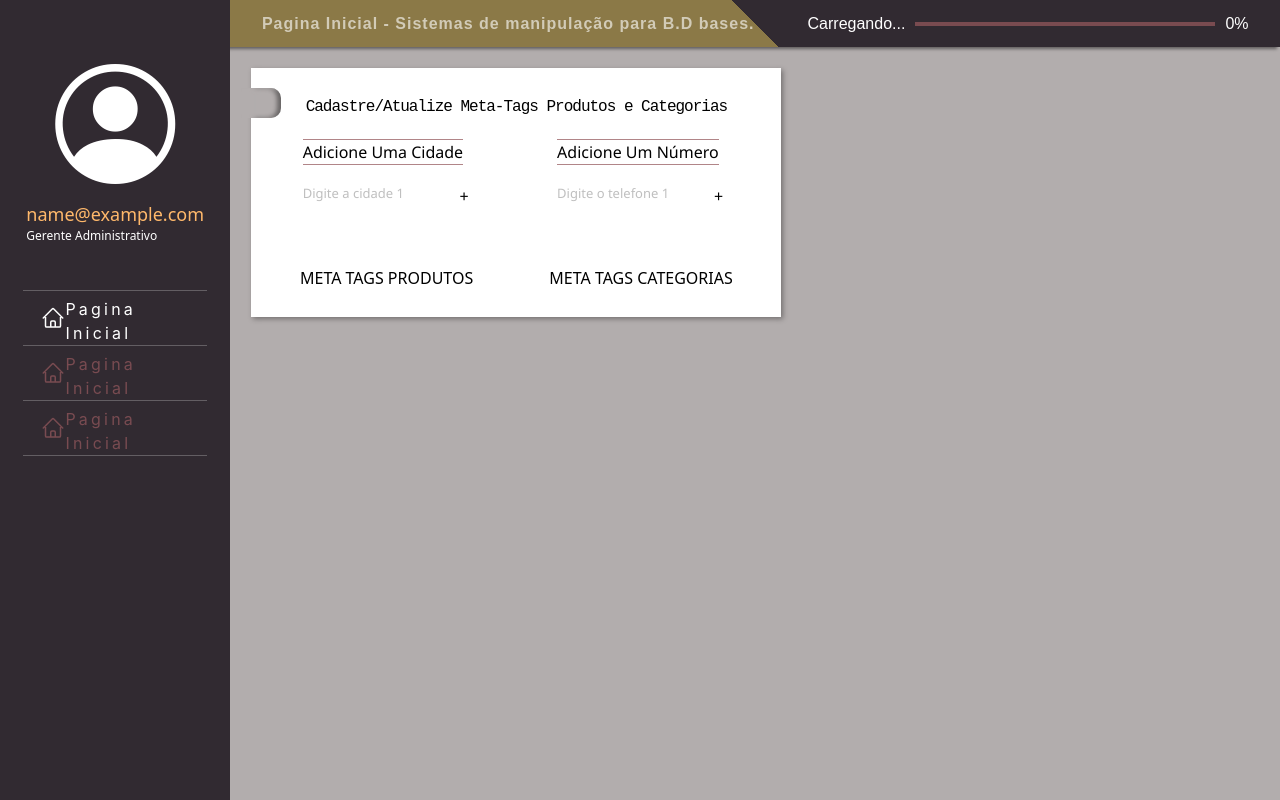
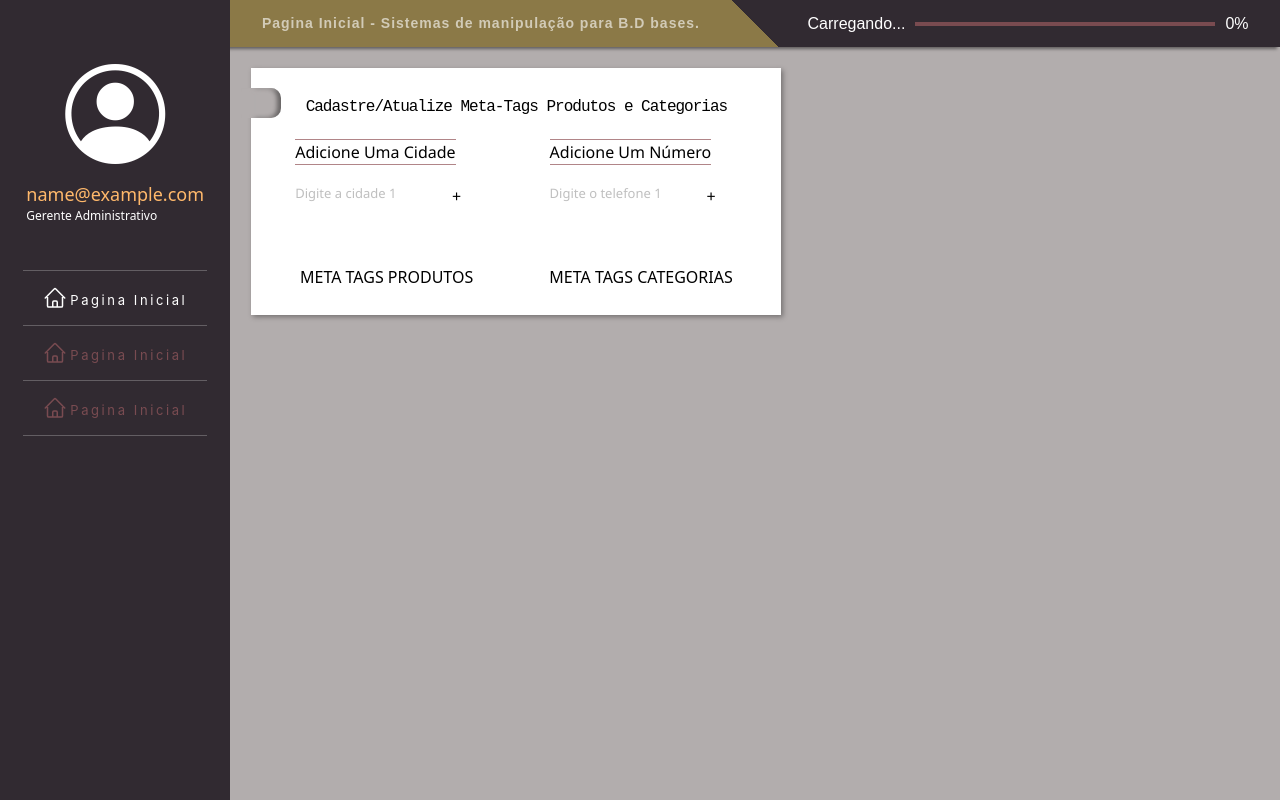
Before and after one commit to cityofcloudsbusiness/Plugin2.0, a PHP site: page / in a window 1280 px wide. Run offline with PHP 8.4, Linux system fonts and the light colour scheme; the visitor is signed in with stand-in values (Sample User, id 1); data that the repository does not hold is empty.

Commit message:
--- Day 3 -> Configuração de layout no computador da escola com 1366 de width 	modified:   css/style.css 	new file:   imgs_testes/Captura de tela 2025-07-17 084729.png

```diff
--- a/css/style.css
+++ b/css/style.css
@@ -128,7 +128,7 @@ main#principal #right .barra_progresso .skills .percent {
     margin: 0 10px;
 }
 
-main#principal #right .barra_progresso .skills .percent .progress{
+main#principal #right .barra_progresso .skills .percent .progress {
     background-color: rgb(116 129 107);
     height: 100%;
 
@@ -212,7 +212,7 @@ main#principal #right .barra_progresso .skills span {
     width: 150px;
     color: grey;
     font-size: 12px;
-    margin-bottom:10px;
+    margin-bottom: 10px;
 }
 
 .area_home .container1 .section1>div input::placeholder {
@@ -247,6 +247,7 @@ main#principal #right .barra_progresso .skills span {
     height: 80px;
     width: 100%;
     overflow-y: auto;
+    scrollbar-gutter: stable; /* <-- ESSENCIAL */
 }
 
 .area_home .container1 .section1>div .campos div {
@@ -278,3 +279,22 @@ main#principal #right .barra_progresso .skills span {
 }
 
 /* SISTEMAS CONECTADOS - HOME - */
+
+
+@media(max-width:1366px) {
+    main#principal #right>nav h1{
+        font-size: 14px;
+    }
+    .area_home .box1 {
+        width: 100%;
+        height: auto;
+    }
+
+    main#principal #left .foto_login i{
+        font-size: 100px;
+    }
+
+    main#principal #left li{
+        font-size: 13px;
+    }
+}
```
Also changed, not shown: imgs_testes/Captura de tela 2025-07-17 084729.png (added).
